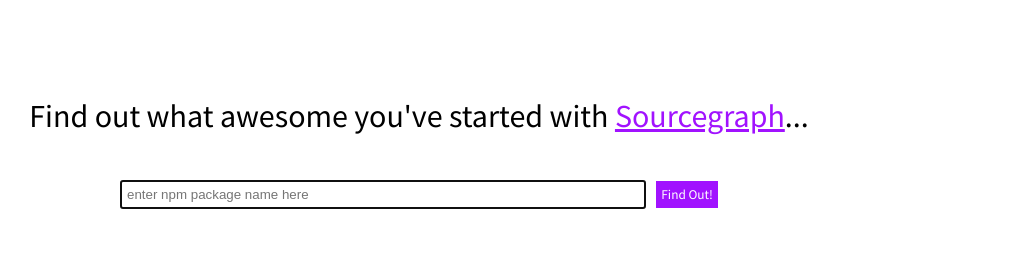
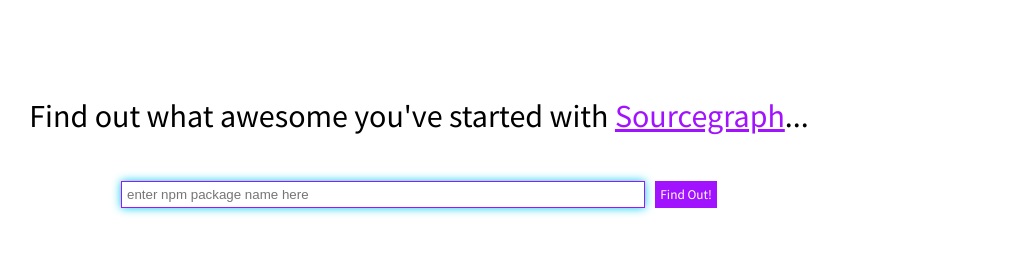
Before and after one commit to sourcegraph/whouses, a React (Create React App) app: page / in a window 1280 px wide. Shown: the top 270 px of the page, without its empty margins (221-1250 px from the left). Built offline with nearby package versions, Linux system fonts and the light colour scheme.

Commit message:
Add mode

```diff
--- a/src/App.css
+++ b/src/App.css
@@ -88,6 +88,12 @@
   margin-right: 1%;
 }
 
+.bar:focus {
+  outline: none !important;
+    border:1px solid #A112FF;
+    box-shadow: 0 0 10px #00CBEC;
+}
+
 /* .btn {
   padding: 5px;
   background-color: #ffffff;
--- a/src/App.tsx
+++ b/src/App.tsx
@@ -25,7 +25,7 @@ export default function App() {
         </div>
       )} />
       {/* If package name in param is detected */}
-      <Route exact path="/:packageName" component={()=> (
+      <Route exact path="/:packageName/:mode?" component={()=> (
         <Redirect />
       )} />
     </Router>
--- a/src/Components/Helpers.tsx
+++ b/src/Components/Helpers.tsx
@@ -1,12 +1,13 @@
 export const examples = ["vercel", "lodash", "passport", "express"];
 export const url1 = "https://sourcegraph.com/search?q=context:global+%5C%22";
-export const url2 =
+export const version =
   '%5C":%5Cs%5C"%5B0-9a-zA-Z-~%5E*.%2B><%3D%7C%5Cs%5D%2B%5C"+file:%5Epackage%5C.json&patternType=regexp';
+export const repo = '%5C":%5Cs%5C"%5B0-9a-zA-Z-~%5E*.%2B><%3D%7C%5Cs%5D%2B%5C"+file:%5Epackage%5C.json+select:repo&patternType=regexp';
 
 export const generateExamples = () => {
   return examples.map((e) => {
     return (
-      <a className="card" href={url1+e+url2}>
+      <a className="card" href={url1+e+version}>
         {e}
       </a>
     );
--- a/src/Components/Redirect.tsx
+++ b/src/Components/Redirect.tsx
@@ -1,9 +1,10 @@
 import { Route, useParams } from 'react-router-dom';
-import {url1, url2} from './Helpers';
+import {url1, repo, version} from './Helpers';
 
 export default function Redirect() {
     const {packageName} = useParams<{packageName?: string}>();
-    const sgURL = url1+packageName+url2;
+    const {mode} = useParams<{mode?: string}>();
+    const sgURL = mode==='repo' ? url1+packageName+repo : url1+packageName+version;
     // Redirect to Sourcegraph using package name passed in param
     return <Route component={() => {window.location.href = sgURL; return null }} />;
 
--- a/src/Components/SearchBar.tsx
+++ b/src/Components/SearchBar.tsx
@@ -1,9 +1,9 @@
 import {useState} from 'react'
-import {url1, url2} from './Helpers';
+import {url1, version} from './Helpers';
 
 export default function SearchBar() {
     const [npmPackage, setNpmPackage] = useState("");
-    const sgURL = url1+npmPackage+url2;
+    const sgURL = url1+npmPackage+version;
     // Submit on Enter
     const enterPressed = (e:any) => {
         if(e.keyCode === 13 && e.shiftKey === false) {
```
